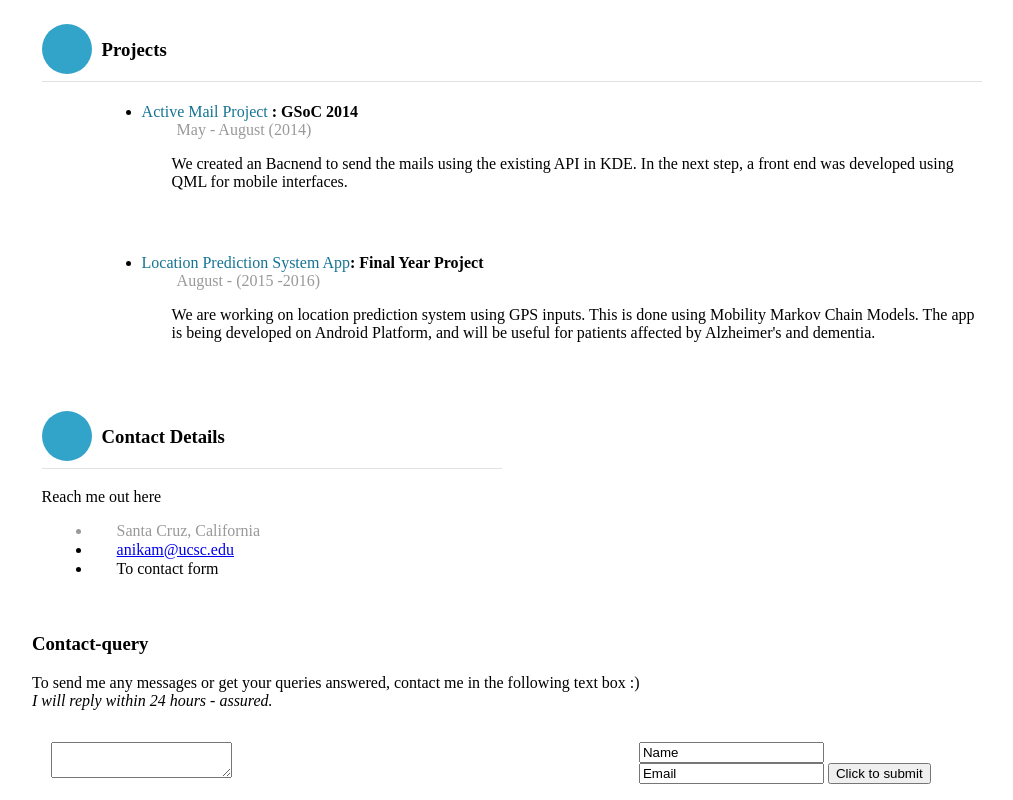
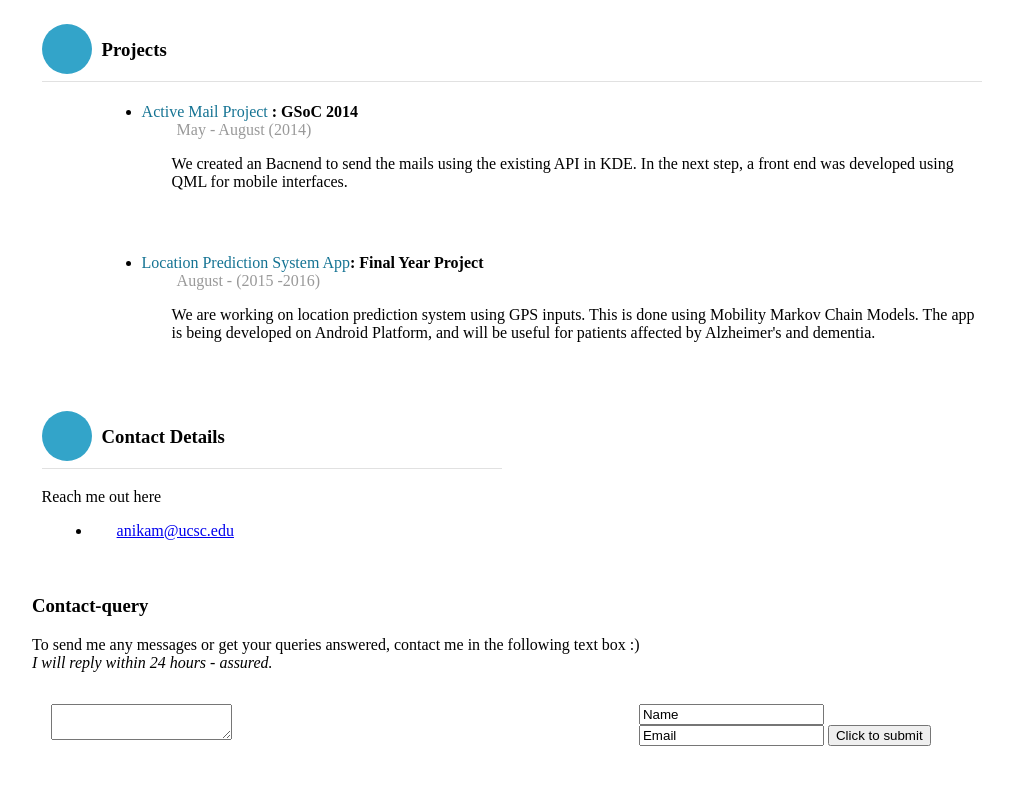
Before and after one commit to nikam/nikam.github.io, a plain HTML site: page index.html in a window 1280 px wide. Shown: the part 977-1777 px from the top of the page, without its empty margins (128-1141 px from the left). After the commit the page ends 1739 px from the top, so only its background shows below. Drawn offline with Linux system fonts and the light colour scheme.

Commit message:
Update index.html

```diff
--- a/index.html
+++ b/index.html
@@ -104,10 +104,7 @@
 				<h3>Contact Details</h3>
 				<p>Reach me out here</p>
 				<ul>
-					<li class="lieu">Santa Cruz, California</li>
 					<li class="mail"><a href="mailto:anikam@ucsc.edu">anikam@ucsc.edu</a></li>
-					<li class="form"><a class="toContactForm">To contact form</a></li>
-
 				</ul>
 			</div>
 	</section>
```
